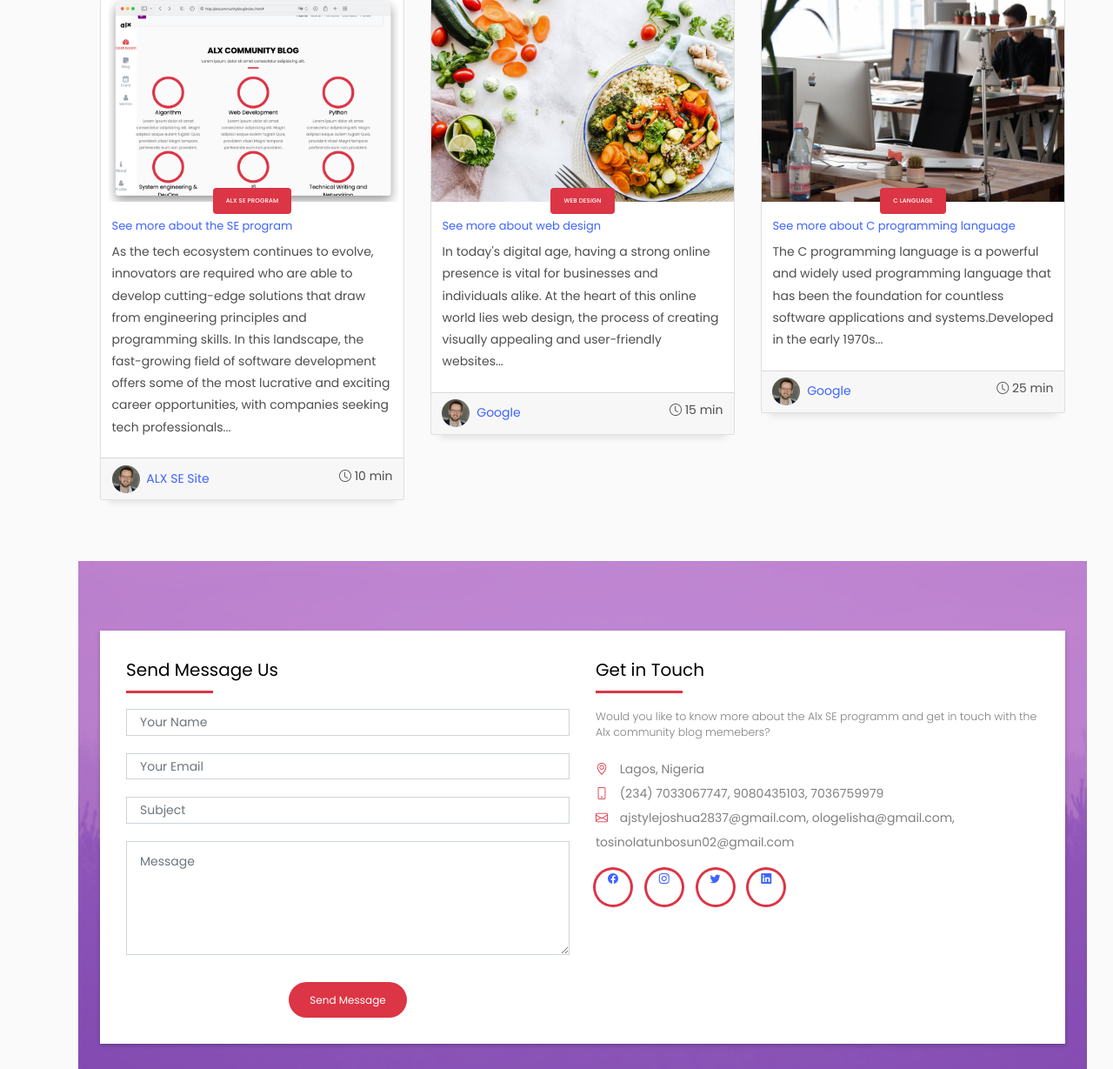
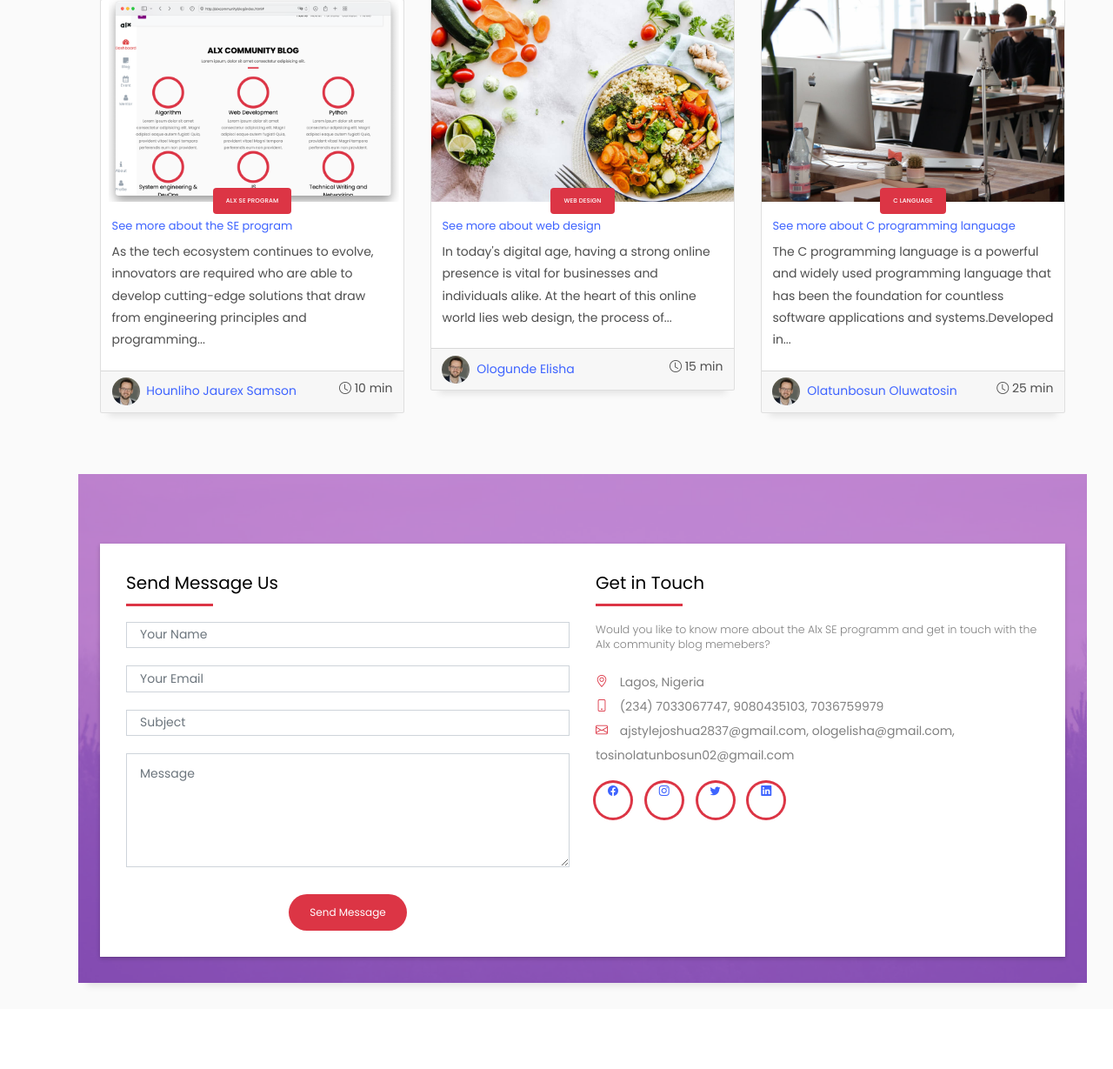
Before and after one commit to Eminent6916/alxcommunityblog, a Flask app: page / in a window 1280 px wide. Shown: the part 1951-3180 px from the top of the page at 87% size. After the commit the page ends 3086 px from the top, so only its background shows below. Run offline with Flask 3, Linux system fonts and the light colour scheme; some libraries are stand-ins or nearby versions; some web fonts are replaced.

Commit message:
index changes

```diff
--- a/backend/website/templates/index.html
+++ b/backend/website/templates/index.html
@@ -150,13 +150,13 @@
                 </div>
                 <h3 class="card-title"><a href="/post">See more about the SE program</a></h3>
                 <p class="card-description">
-                 As the tech ecosystem continues to evolve, innovators are required who are able to develop cutting-edge solutions that draw from engineering principles and programming skills. In this landscape, the fast-growing field of software development offers some of the most lucrative and exciting career opportunities, with companies seeking tech professionals... </p>
+                 As the tech ecosystem continues to evolve, innovators are required who are able to develop cutting-edge solutions that draw from engineering principles and programming... </p>
               </div>
               <div class="card-footer">
                 <div class="post-author">
                   <a href="#">
                     <img src="assets/img/testimonial-2.jpg" alt="" class="avatar rounded-circle">
-                    <span class="author">ALX SE Site</span>
+                    <span class="author">Hounliho Jaurex Samson</span>
                   </a>
                 </div>
                 <div class="post-date">
@@ -178,14 +178,14 @@
                 </div>
                 <h3 class="card-title"><a href="/post">See more about web design</a></h3>
                 <p class="card-description">
-                  In today's digital age, having a strong online presence is vital for businesses and individuals alike. At the heart of this online world lies web design, the process of creating visually appealing and user-friendly websites...
+                  In today's digital age, having a strong online presence is vital for businesses and individuals alike. At the heart of this online world lies web design, the process of...
                 </p>
               </div>
               <div class="card-footer">
                 <div class="post-author">
                   <a href="#">
                     <img src="assets/img/testimonial-2.jpg" alt="" class="avatar rounded-circle">
-                    <span class="author">Google</span>
+                    <span class="author">Ologunde Elisha</span>
                   </a>
                 </div>
                 <div class="post-date">
@@ -207,14 +207,14 @@
                 </div>
                 <h3 class="card-title"><a href="/post">See more about C programming language</a></h3>
                 <p class="card-description">
-                  The C programming language is a powerful and widely used programming language that has been the foundation for countless software applications and systems.Developed in the early 1970s...
+                  The C programming language is a powerful and widely used programming language that has been the foundation for countless software applications and systems.Developed in...
                 </p>
               </div>
               <div class="card-footer">
                 <div class="post-author">
                   <a href="#">
                     <img src="assets/img/testimonial-2.jpg" alt="" class="avatar rounded-circle">
-                    <span class="author">Google</span>
+                    <span class="author">Olatunbosun Oluwatosin</span>
                   </a>
                 </div>
                 <div class="post-date">
```
